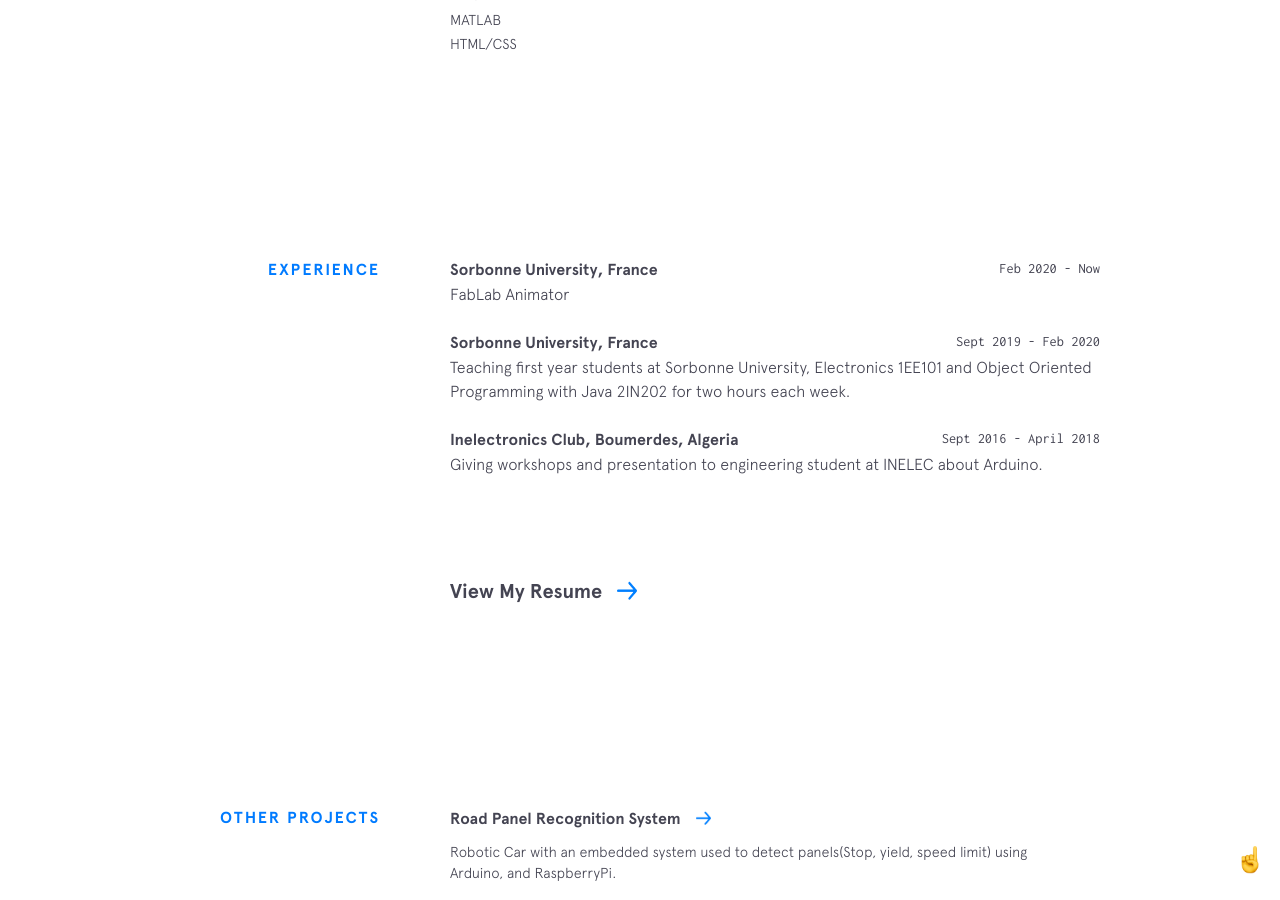
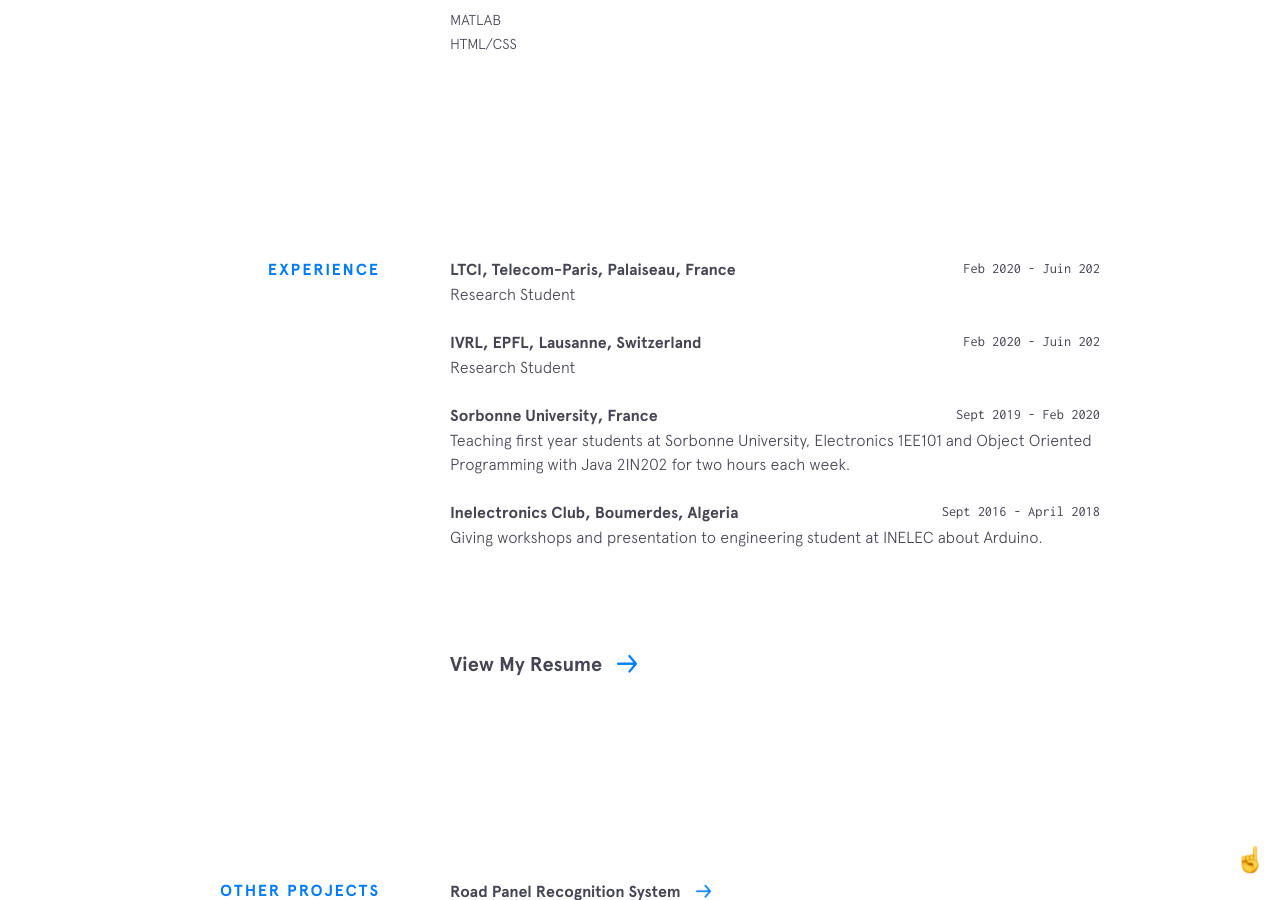
Before and after one commit to IemProg/IemProg.github.io, a Jekyll site: the page built from index.html, in a window 1280 px wide and 900 px high, scrolled down 1489 px. Built offline with Jekyll 4.4.1, drawn with Linux system fonts in a browser that asks for light colours; nearby versions of some CDN libraries.

Commit message:
Update experience.yml

```diff
--- a/_data/experience.yml
+++ b/_data/experience.yml
@@ -1,7 +1,12 @@
-- company: Sorbonne University, France
-  url: https://www.sorbonne-universite.fr/
-  time: Feb 2020 - Now
-  position: FabLab Animator
+- company: LTCI, Telecom-Paris, Palaiseau, France
+  url: https://www.telecom-paris.fr/fr/recherche/laboratoires/laboratoire-traitement-et-communication-de-linformation-ltci/les-equipes-de-recherche/image-modelisation-analyse-geometrie-synthese-images/theses-soutenues
+  time: Feb 2020 - Juin 202
+  position: Research Student
+
+- company: IVRL, EPFL, Lausanne, Switzerland
+  url: https://www.epfl.ch/labs/ivrl/
+  time: Feb 2020 - Juin 202
+  position: Research Student
 
 - company: Sorbonne University, France
   url: https://www.sorbonne-universite.fr/
```
